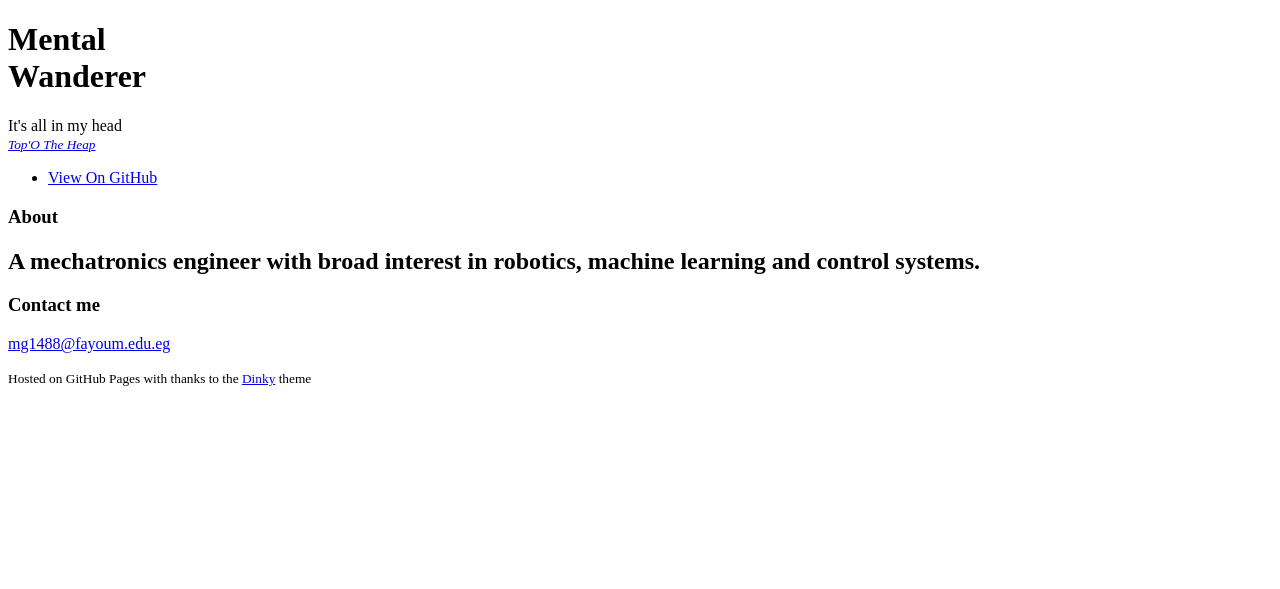
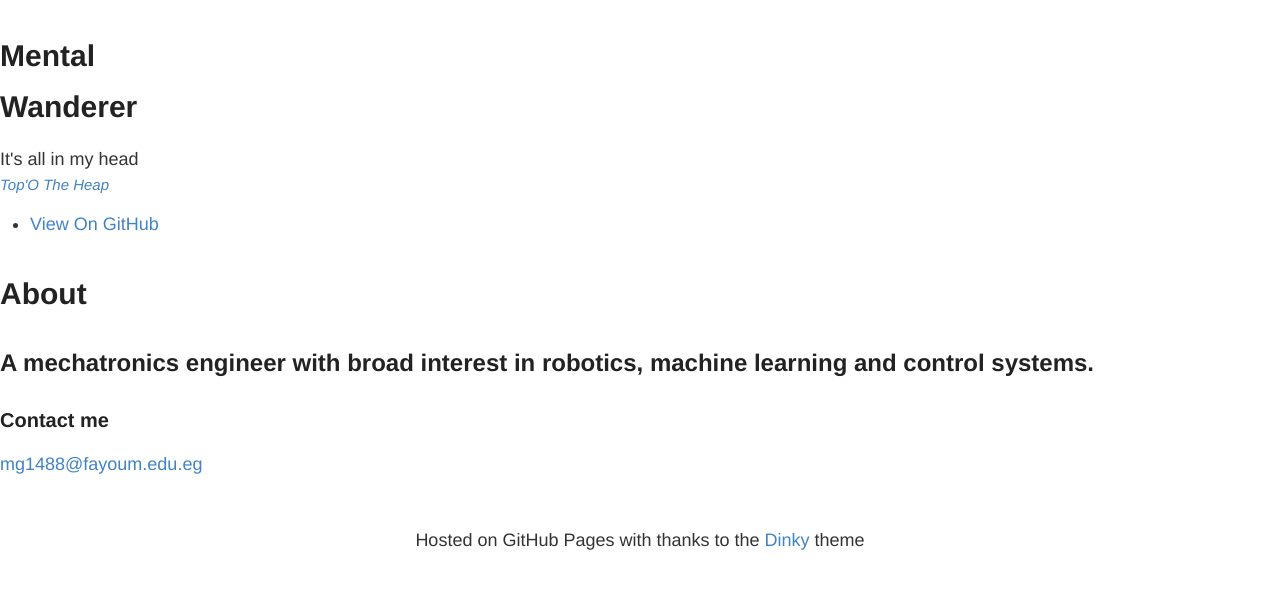
Before and after one commit to mgama1/mgama1.github.io, a Jekyll site: the page built from about.md, in a window 1280 px wide. Shown: the top 589 px of the page. Built offline with Jekyll 4.4.1, drawn with Linux system fonts in a browser that asks for light colours.

Commit message:
refactoring and stuff

```diff
--- a/_layouts/default.html
+++ b/_layouts/default.html
@@ -6,10 +6,8 @@
 
     {% seo %}
 
-    <link href='https://fonts.googleapis.com/css?family=Arvo:400,700,400italic' rel='stylesheet' type='text/css'>
-    <link rel="stylesheet" href="{{ '/assets/css/style.css?v=' | append: site.github.build_revision | relative_url }}">
-    <script src="{{ '/assets/js/scale.fix.js' | relative_url }}"></script>
-    <meta name="viewport" content="width=device-width, initial-scale=1, user-scalable=no">
+    <link rel="stylesheet" type="text/css" href="{{ site.baseurl }}/style.css" />
+    <link rel="alternate" type="application/rss+xml" title="{{ site.name }} - {{ site.description }}" href="{{ site.baseurl }}/feed.xml" />
 
     <!--[if lt IE 9]>
     <script src="//html5shiv.googlecode.com/svn/trunk/html5.js"></script>
```
